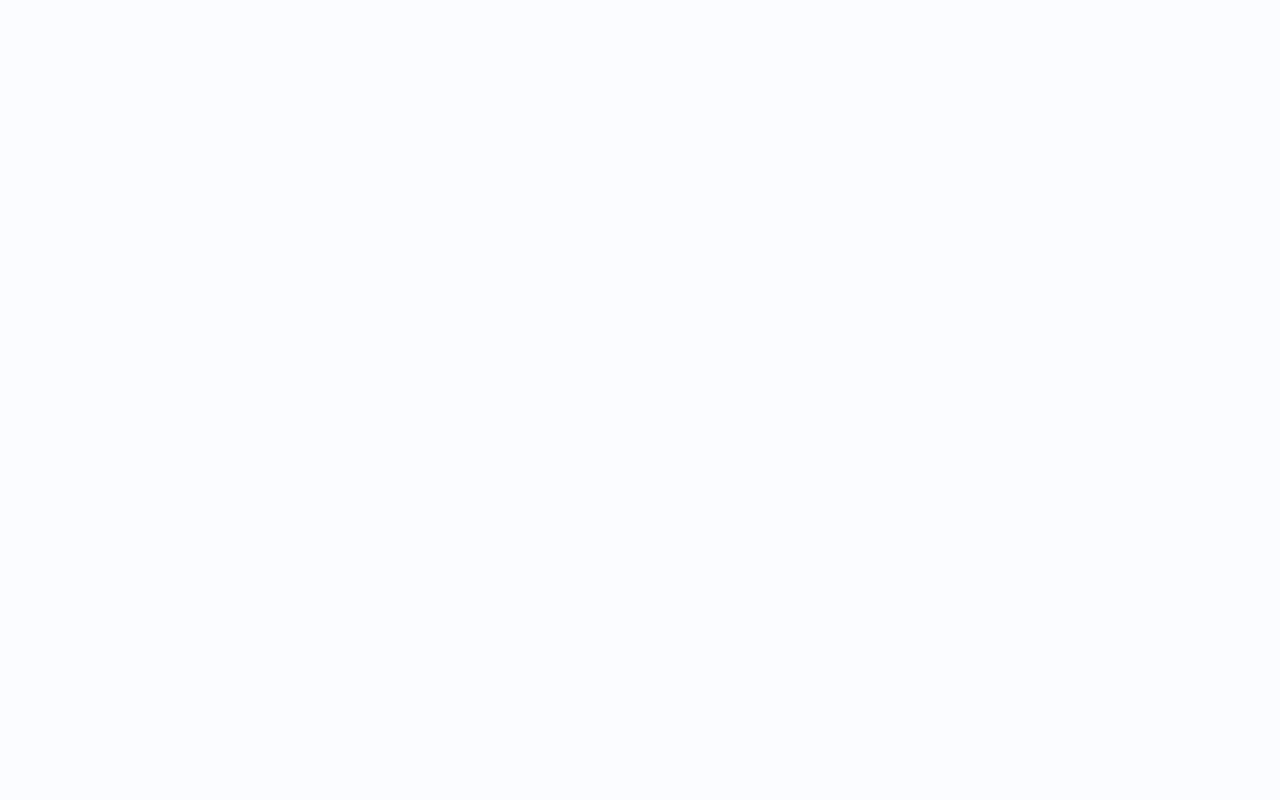
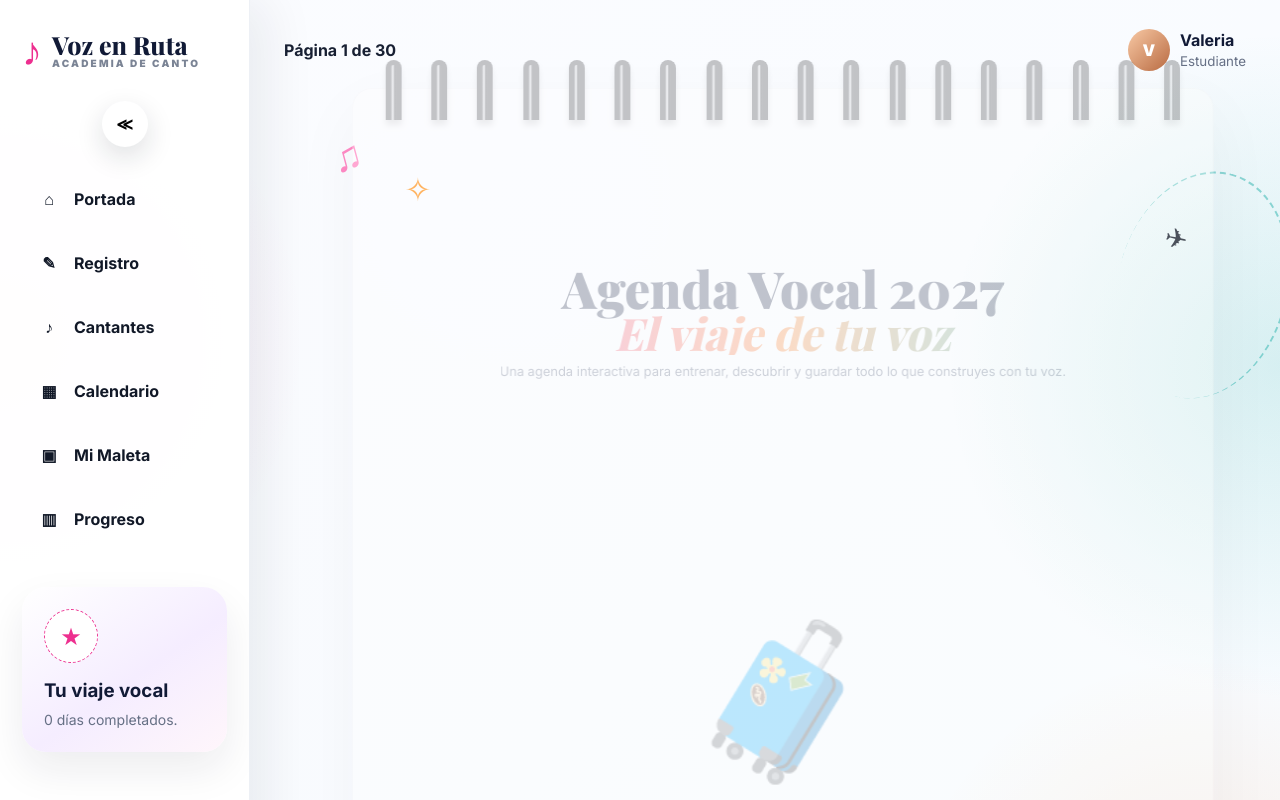
Before and after one commit to manu305ale-byte/agendayekacoachacademy, a Next.js app: page / in a window 1280 px wide. Built offline with nearby package versions, Linux system fonts and the light colour scheme.

Commit message:
Corregir ruta principal a agenda disponible

```diff
--- a/app/page.tsx
+++ b/app/page.tsx
@@ -1,7 +1,7 @@
 export default function Home() {
   return (
     <iframe
-      src="/agenda-v4.html"
+      src="/agenda-v3.html"
       title="Agenda Yeka Coach Academy 2027"
       style={{ width: '100vw', height: '100vh', border: 0, display: 'block' }}
     />
```
